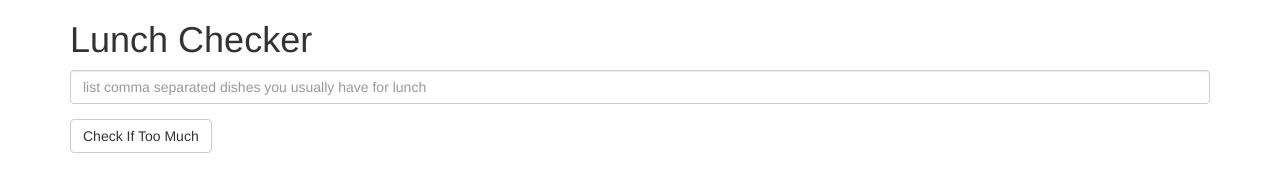
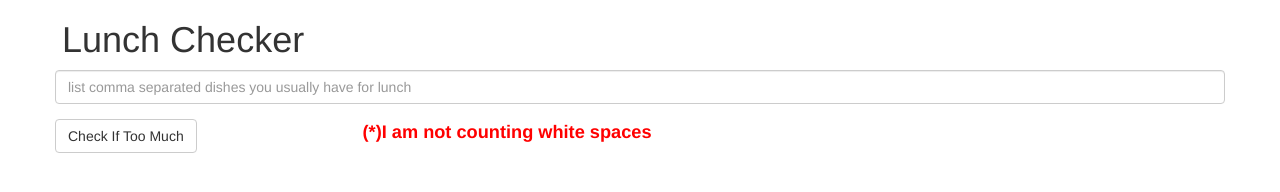
Before and after one commit to vixentePerojo/ang-sem1, a plain HTML site: page assignment1-starter-code/index.html in a window 1280 px wide. Drawn offline with Linux system fonts and the light colour scheme.

Commit message:
modificaciones para que funcione.

```diff
--- a/assignment1-starter-code/index.html
+++ b/assignment1-starter-code/index.html
@@ -12,22 +12,26 @@
     <script src="js/app.js"></script>
   </head>
 <body>
-   <div class="container" ng-controller='LunchCheckController'>
-     <h1>Lunch Checker</h1>
-
+   <div class="container" id="larva" ng-controller='LunchCheckController'>
+     <h1 id="titulo">Lunch Checker</h1>
+      <div class="row">
          <div class="form-group">
              <input id="lunch-menu" type="text"
              placeholder="list comma separated dishes you usually have for lunch"
              class="form-control" ng-model="elements">
          </div>
-         <div class="form-group">
-             <button class="btn btn-default" ng-click="countElements()">Check If Too Much</button>
+       </div>
+    <div class="row">
+         <div class="form-group col-sm-3 col-xs-12">
+           <button class="btn btn-default" ng-click="countElements()">Check If Too Much</button>
          </div>
-         <div class="form-group message" id="{{idMensaje}}">
+         <div class="col-sm-6 col-xs-12" id="nota">(*)I am not counting white spaces</div>
+       </div>
+       <div class="row">
+         <div class="form-group message" id="{{idMensaje}}" >
            {{finalMessage}}
          </div>
-
+       </div>
    </div>
-
 </body>
 </html>
--- a/assignment1-starter-code/js/app.js
+++ b/assignment1-starter-code/js/app.js
@@ -9,19 +9,28 @@
             $scope.idMensaje="greenone";
             var eltos = $scope.elements.split(',');
             var sinVacios=eltos.length;
+            if(sinVacios>0){
+
               for(var i=0;i<eltos.length;i++)
               {
-            if(eltos[i].length<=0){
+                if(eltos[i].trim().length<=0){
                     sinVacios--;
                 }
-
               }
-          console.log(sinVacios);
-          if(sinVacios<=3){
+              if(sinVacios<=0)
+              {
+                $scope.idMensaje="redone";
+                $scope.finalMessage="Please insert data first";
+              }
+              else if(sinVacios<=3){
                   $scope.finalMessage="Enjoy!";
               }
               else {
                 $scope.finalMessage="Too much!";
+              }
+          }
+          else {
+
           }
         }
         else {
--- a/assignment1-starter-code/styles/mystyle.css
+++ b/assignment1-starter-code/styles/mystyle.css
@@ -9,3 +9,17 @@
   border: 2px solid red;
   padding-left: 15px;
 }
+
+#nota{
+  color:red;
+  font-size:1.3em;
+  font-weight: bold;
+}
+#titulo{
+  margin-left: -8px;
+}
+
+.form-group{
+  padding: 0;
+}
+#middlerow{border: 2px solid yellow;}
```
Lines whose indentation alone changed are shown as unchanged.
